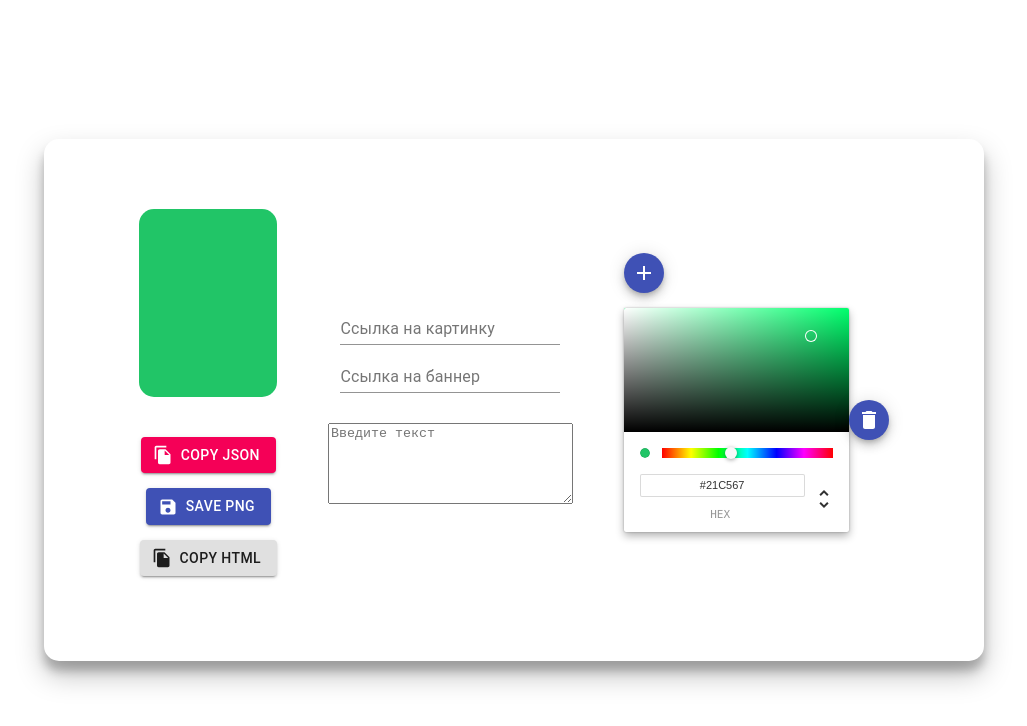
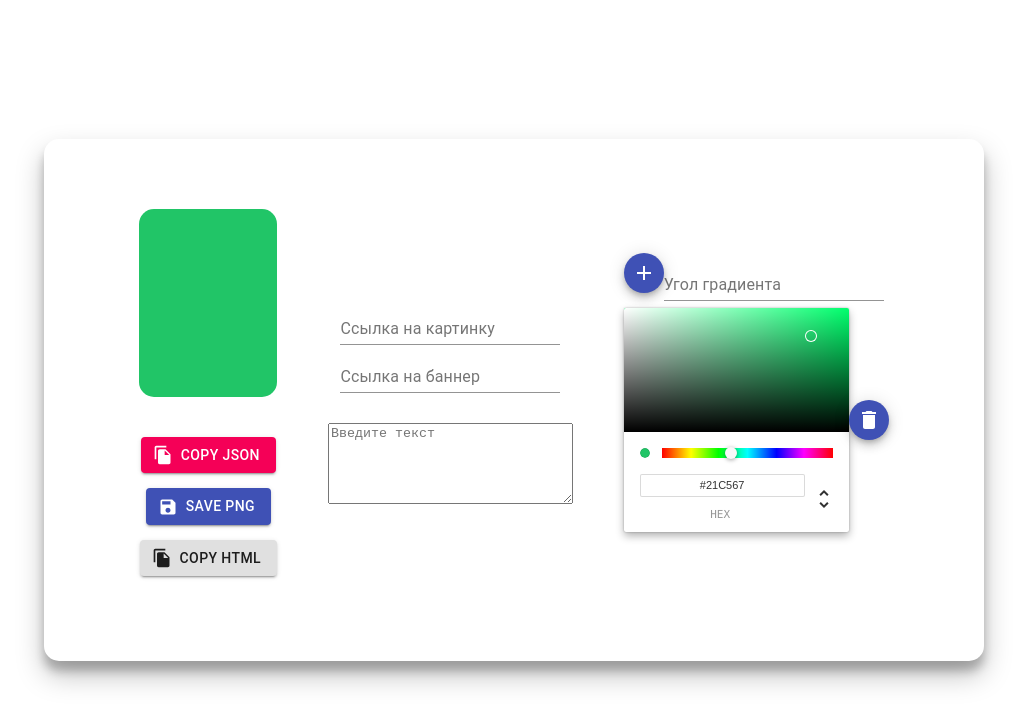
Before and after one commit to bac1lla/banner_generator_with_export, a React (Create React App) app: page / in a window 1280 px wide. Shown: the top 726 px of the page, without its empty margins (126-1153 px from the left). Built offline with nearby package versions, Linux system fonts and the light colour scheme.

Commit message:
add angle field (crutch with deleting last color)

```diff
--- a/src/App.js
+++ b/src/App.js
@@ -10,7 +10,7 @@ function App() {
   const [image, setImage] = useState('');
   const [text, setText] = useState(``);
   const [url, setUrl] = useState('');
-  const [angle, setAngle] = useState(25);
+  const [angle, setAngle] = useState();
   const [colorsArr, setColorArr] = useState([{color: "#21c567"}])
   // const [size, setSize] = useState({
   //   width: 138,
@@ -39,8 +39,7 @@ function App() {
         text={text}
         setUrl={(e) => setUrl(e)}
         url={url}
-        setAngle={(e) => setAngle(e)}
-        angle={angle}
+
         // setSize={(attribute, value) => setSize({ ...size, [attribute]: value })}
         // size={size}
       />
@@ -51,6 +50,8 @@ function App() {
         // setColorsArr={(e) => setColorArr([...colorsArr, e])}
         setColorsArr={(e) => setColorArr(e)}
         colorsArr={colorsArr}
+        setAngle={(e) => setAngle(e)}
+        angle={angle}
       />
 
     </div>
--- a/src/components/ColorPicker/ColorPicker.jsx
+++ b/src/components/ColorPicker/ColorPicker.jsx
@@ -3,12 +3,15 @@ import {ChromePicker} from "react-color"
 import Fab from "@material-ui/core/Fab";
 import AddIcon from "@material-ui/icons/Add"
 import Delete from "@material-ui/icons/Delete"
+import {TextField} from "@material-ui/core";
 
 export const ColorPicker = ({
                               // setColor,
                               // color,
                               setColorsArr,
-                              colorsArr
+                              colorsArr,
+                              setAngle,
+                              angle
                             }) => {
 
 
@@ -61,12 +64,10 @@ export const ColorPicker = ({
 
   const handleRemoveClick = (index, arr) => {
 
-
     const list = [...colorsArr];
     list.splice(index, 1);
 
     setColorsArr(list)
-
 
   };
 
@@ -78,6 +79,7 @@ export const ColorPicker = ({
   return (
     <div>
 
+      <div style={{display: "flex"}}>
         <Fab
           style={{marginBottom: 15}}
           size="small"
@@ -87,6 +89,16 @@ export const ColorPicker = ({
         >
           <AddIcon/>
         </Fab>
+
+        <TextField
+          className="mb-30"
+          label="Угол градиента"
+          type="number"
+          onChange={(e) => setAngle(e.target.value)}
+          value={angle}
+        />
+
+      </div>
 
       {colorsArr.map((elem, i, arr) => {
         return (
--- a/src/components/Form/Form.jsx
+++ b/src/components/Form/Form.jsx
@@ -9,9 +9,7 @@ export const Form = ({
                        setText,
                        text,
                        setUrl,
-                       url,
-                       setAngle,
-                       angle,
+                       url
                        // setSize,
                        // size
 
--- a/src/components/Image/Image.jsx
+++ b/src/components/Image/Image.jsx
@@ -3,7 +3,7 @@ import "./Image.css"
 import {Interface} from "../Interface/Interface";
 
 
-export const Image = ({/*size,*/ colorsArr, image = './', text, url}) => {
+export const Image = ({/*size,*/ colorsArr, image = './', text, url, angle}) => {
 
   const size = {
     width: 138,
@@ -49,6 +49,7 @@ export const Image = ({/*size,*/ colorsArr, image = './', text, url}) => {
           </div>
         </a>
       </div>
+
       <Interface
         color={colorsArr}
         image={image}
```
Also changed, not shown: 1 other file (tests, documents, lock files or other folders). Lines whose indentation alone changed are shown as unchanged.
